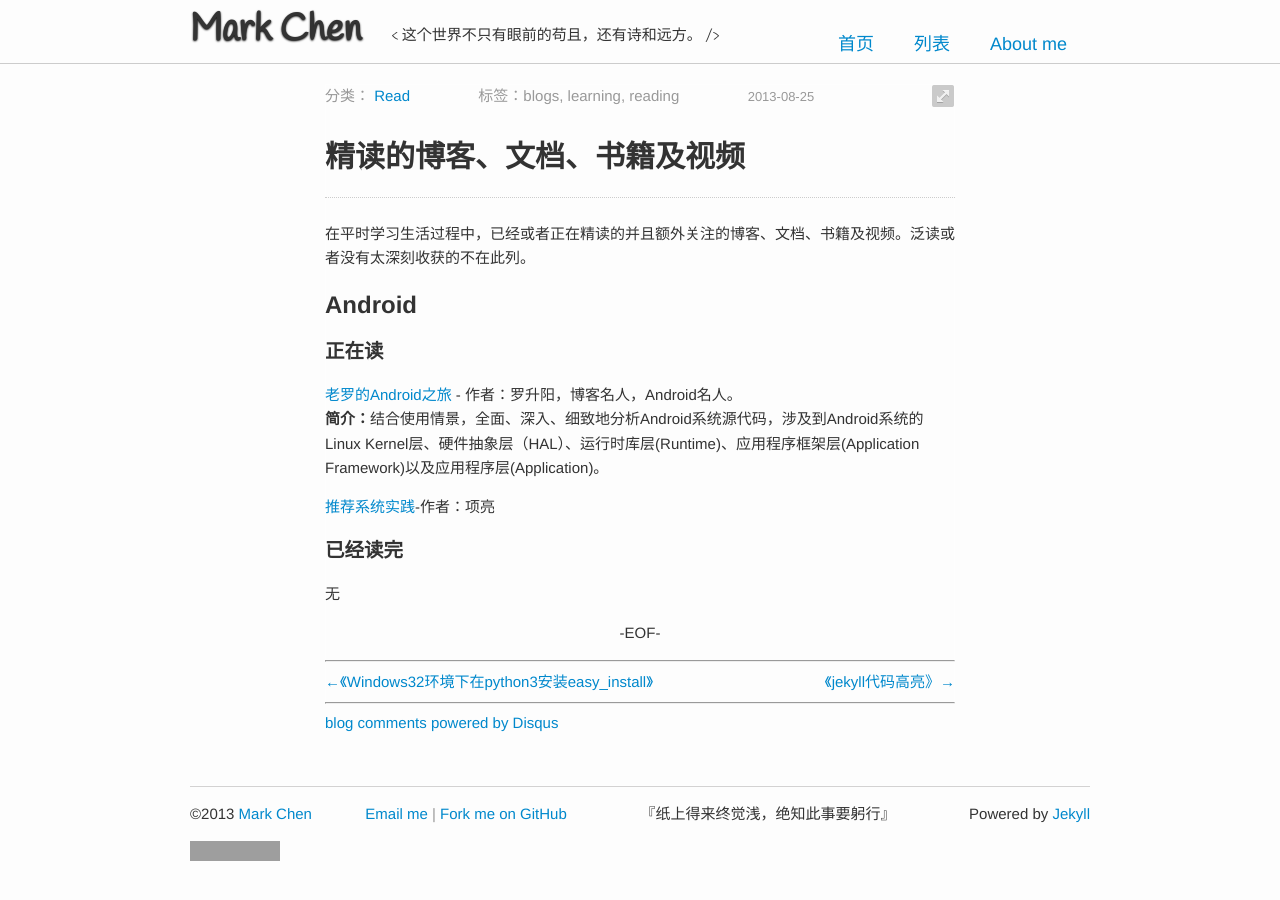
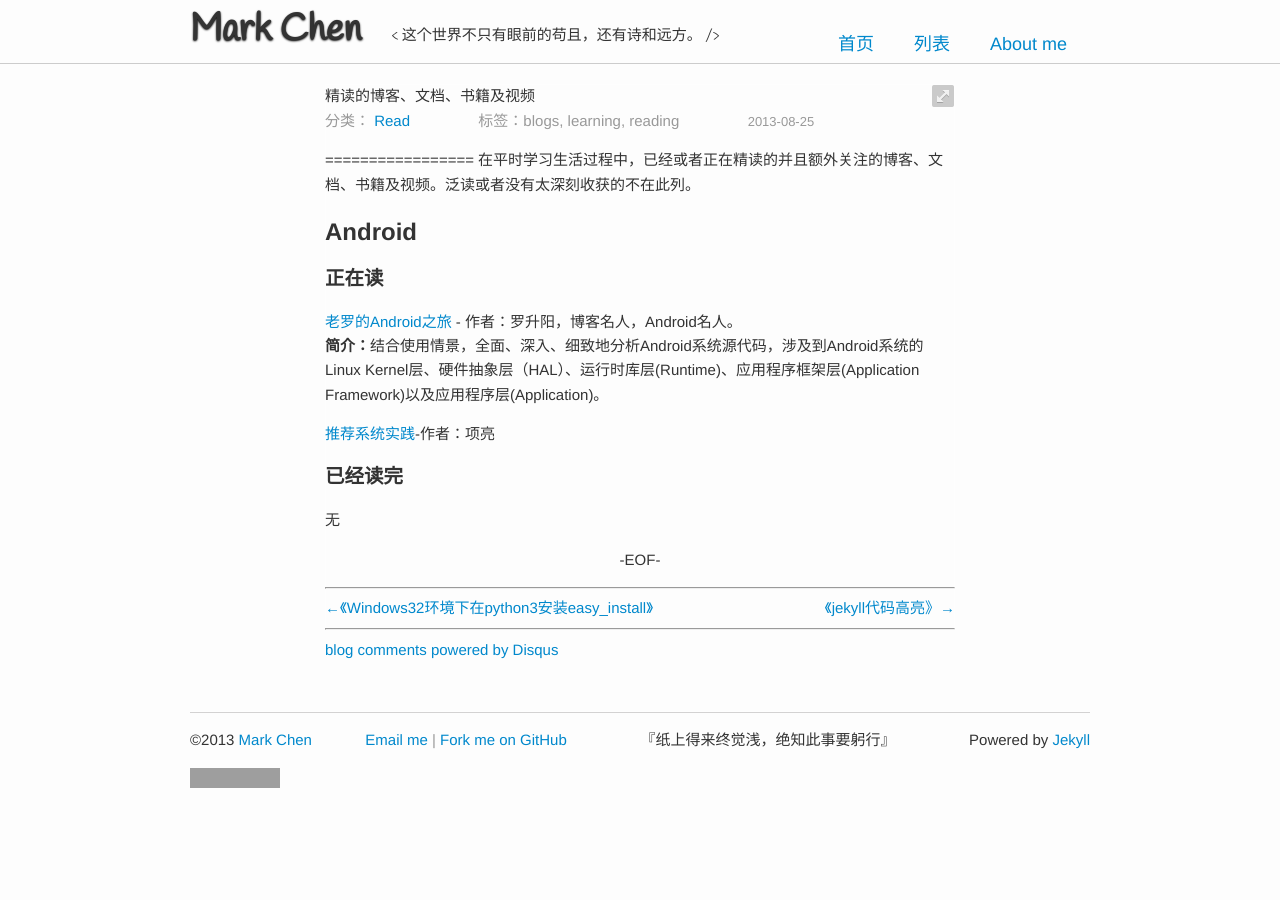
Before and after one commit to zhenchentl/zhenchentl.github.com, a Jekyll site: the page built from _posts/2013-08-25-blog-read-careful.md, in a window 1280 px wide. Built offline with Jekyll 4.4.1, drawn with Linux system fonts in a browser that asks for light colours; Markdown is read by kramdown in place of the engine named in the settings; comment, search, counter and statistics services are not loaded; grey boxes are pictures that could not be loaded.

Commit message:
change the title position

```diff
--- a/_layouts/post.html
+++ b/_layouts/post.html
@@ -3,6 +3,7 @@ layout: default
 ---
 
 <article id="post">
+	{{page.title}}
 	<a href="#" class="icon-fullscreen r" title="点击全屏显示"></a>
 	<div class="c9">
 		分类：
--- a/_posts/2013-08-25-blog-read-careful.md
+++ b/_posts/2013-08-25-blog-read-careful.md
@@ -10,7 +10,6 @@ tags:
 - reading
 ---
 
-{{ page.title }}
 =================
 在平时学习生活过程中，已经或者正在精读的并且额外关注的博客、文档、书籍及视频。泛读或者没有太深刻收获的不在此列。
 
```
Also changed, not shown: _posts/2013-07-27-android-open-sources.md (+0 -1 lines), _posts/2013-08-16-git-learning.md (+0 -1 lines), _posts/2013-08-17-setup-easy-install.md (+0 -1 lines), _posts/2013-08-31-jekyll-code-highlight.md (+0 -1 lines).
